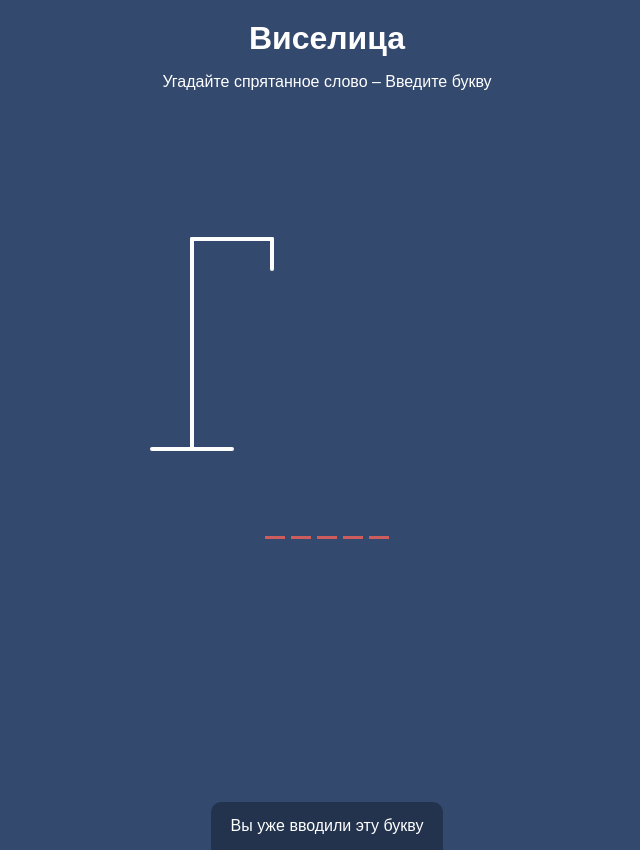
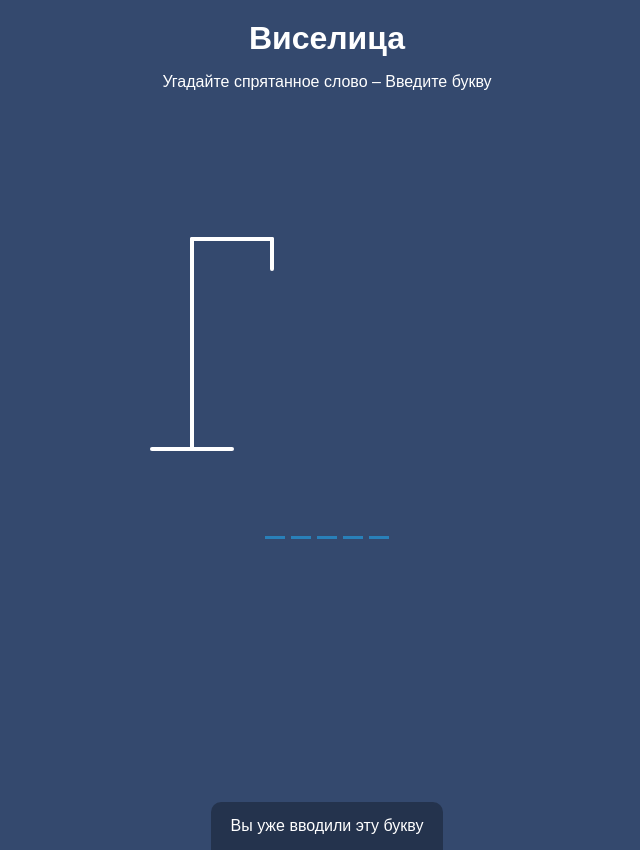
Before and after one commit to stpetr/hangman-game, a website built with Vite: page index.html in a window 1280 px wide. Shown: the whole page, without its empty margins (313-953 px from the left). Built offline with nearby package versions, Linux system fonts and the light colour scheme.

Commit message:
Revert primary color

```diff
--- a/style.scss
+++ b/style.scss
@@ -1,5 +1,5 @@
 :root {
-  --primary-color: indianred;
+  --primary-color: #2980b9;
 }
 
 * {
```
